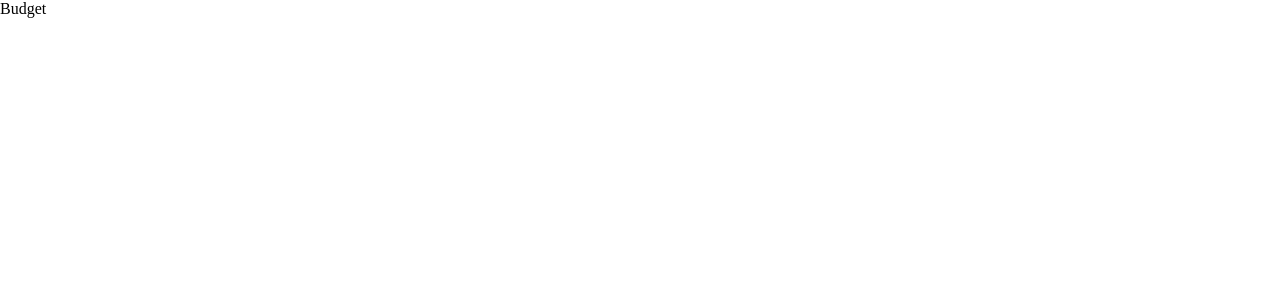
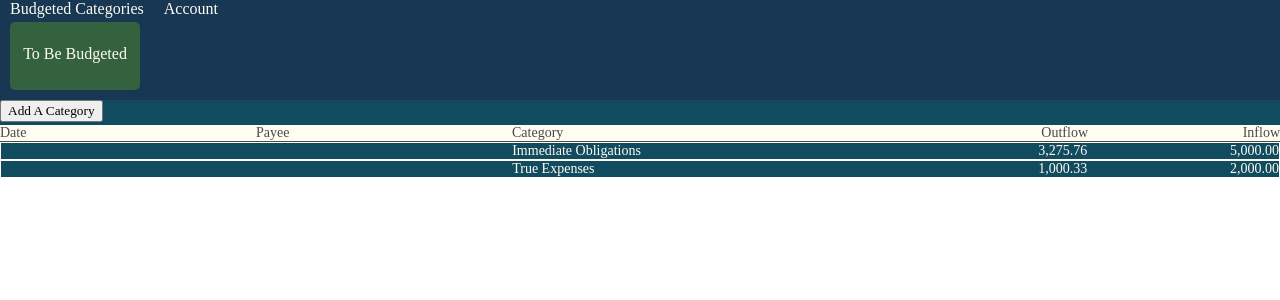
Before and after one commit to anbe6083/Budget_Application, a React (Create React App) app: page /budget in a window 1280 px wide. Shown: the top 300 px of the page. Built offline with nearby package versions, Linux system fonts and the light colour scheme.

Commit message:
Added hardcoded categoryGroups

```diff
--- a/src/Account_route.js
+++ b/src/Account_route.js
@@ -51,7 +51,7 @@ constructor(props) {
     console.log('this.state.transactions: ' +this.state.transactions);
     return (
       <div className="App">
-        <TopBar balance={this.state.balance} />
+        <TopBar balance={this.state.balance} label={"Balance"} />
         <AddTransactionRow handleAddTransaction={this.handleAddTransaction}/>
         <MainBody transactions={this.state.transactions} />
       </div>
--- a/src/App.css
+++ b/src/App.css
@@ -55,6 +55,15 @@
   height: 25px;
 }
 
+.addCategoryRow {
+  color: #FFFCF2;
+  background: #114B5F;
+  height: 100px;
+  width: 100%;
+  max-height: 25px;
+  height: 25px;
+}
+
 .addTransactionRow  {
   left: 10px;
 }
@@ -89,4 +98,16 @@
 
 .topLabel {
   border-bottom: 1px solid #4A4A4A;
+  background: #FFFCF2;
+  width: 100%;
 }
+
+.category {
+  font-size: 14px;
+  width: 100%;
+  background: #114B5F;
+  color: #FFFCF2;
+}
+.categoryGroupDiv {
+  border: 1px solid #FFFCF2;
+}
--- a/src/Balance.js
+++ b/src/Balance.js
@@ -10,7 +10,7 @@ export default class Balance extends Component {
             <div className="BalanceContainer">
                 {this.props.balance}
                 <br />
-                Balance
+                {this.props.label}
             </div>
         )
     }
--- a/src/Budget_route.js
+++ b/src/Budget_route.js
@@ -1,15 +1,58 @@
 import React, {Component} from 'react';
 import TopBar from './TopBar';
+import AddCategoryBar from './addCategory';
+import TopLabel from './topLabel';
+import Category from './category';
+import MainBudgetBody from './mainBudgetBody';
 export default class Budget_Route extends Component {
     constructor(props) {
         super(props);
+        this.state = {
+            categoryGroups: [
+                {
+                    groupName:'Immediate Obligations',
+                    budgeted:'5,000.00',
+                    activity:'3,275.76',
+                    subcategories:[
+                        {
+                            category: 'food',
+                            budgeted: '500.00',
+                            activity: '300.76'
+                        },
+                        {
+                            category: 'rent',
+                            budgeted: '1,000.00',
+                            activity: '1,000.00'
+                        }
+                    ]
+                },
+                {
+                    groupName:'True Expenses',
+                    budgeted:'2,000.00',
+                    activity:'1,000.33',
+                    subcategories:[
+                        {
+                            category: 'Car Insurance',
+                            budgeted: '60.00',
+                            activity: '60.00'
+                        },
+                        {
+                            category: 'Gas',
+                            budgeted: '100.00',
+                            activity: '34.50'
+                        }
+                    ]
+                }
+            ]
+        }
     }
 
     render() {
         return (
             <div>
-                Budget
-                {/* <TopBar /> */}
+                <TopBar label={"To Be Budgeted"} />
+                <AddCategoryBar />
+                <MainBudgetBody />
             </div>
         )
     }
--- a/src/TopBar.js
+++ b/src/TopBar.js
@@ -13,7 +13,7 @@ export default class TopBar extends Component {
                     <a href='#'>Budgeted Categories</a>
                     <a href='#'>Account</a>
                 </div>
-                <Balance balance={this.props.balance}/>
+                <Balance balance={this.props.balance} label={this.props.label}/>
 
             </div>
         )
--- /dev/null
+++ b/src/addCategory.js
@@ -0,0 +1,14 @@
+import React, { Component } from 'react';
+
+export default class AddCategoryBar extends Component {
+    constructor(props){
+        super(props);
+    }
+    render() {
+        return (
+            <div className='addCategoryRow'>
+                <button id="addCategoryBtn" type="button">Add A Category</button>
+            </div>
+        )
+    }
+}
--- a/src/addTransaction.js
+++ b/src/addTransaction.js
@@ -8,7 +8,7 @@ export default class AddTransactionRow extends Component {
     render() {
         return (
             <div className='addTransactionRow'>
-                <button id="addCategoryBtn" type="button">Add A Transaction</button>
+                <button id="addTransactionBtn" type="button">Add A Transaction</button>
             </div>
         )
     }
--- /dev/null
+++ b/src/category.js
@@ -0,0 +1,73 @@
+import React, { Component } from 'react';
+
+export default class Category extends Component {
+    constructor(props) {
+        super(props);
+    }
+
+    render() {
+        const categoryGroups = [
+            {
+                groupName:'Immediate Obligations',
+                budgeted:'5,000.00',
+                activity:'3,275.76',
+                subcategories:[
+                    {
+                        category: 'food',
+                        budgeted: '500.00',
+                        activity: '300.76'
+                    },
+                    {
+                        category: 'rent',
+                        budgeted: '1,000.00',
+                        activity: '1,000.00'
+                    }
+                ]
+            },
+            {
+                groupName:'True Expenses',
+                budgeted:'2,000.00',
+                activity:'1,000.33',
+                subcategories:[
+                    {
+                        category: 'Car Insurance',
+                        budgeted: '60.00',
+                        activity: '60.00'
+                    },
+                    {
+                        category: 'Gas',
+                        budgeted: '100.00',
+                        activity: '34.50'
+                    }
+                ]
+            }
+        ];
+        const categoryGroupsArr = categoryGroups.map((categoryGroup) => {
+            console.log('categoryGroup.groupName ' +categoryGroup.groupName);
+            console.log('categoryGroup.activity ' +categoryGroup.activity);
+            console.log('categoryGroup.budgeted ' +categoryGroup.budgeted);
+            return (
+                <div className="categoryGroupDiv">
+                    <div className="col1"></div>
+                    <div className="col2"></div>
+                    <div className='col3'>
+                        {categoryGroup.groupName}
+                    </div>
+                    <div className='col4'>
+                        {categoryGroup.activity}
+                    </div>
+                    <div className='col5'>
+                        {categoryGroup.budgeted}
+                    </div>
+                </div>
+
+            )
+        });
+
+        return (
+            <div className='category'>
+                {categoryGroupsArr}
+            </div>
+        )
+    }
+}
--- /dev/null
+++ b/src/mainBudgetBody.js
@@ -0,0 +1,18 @@
+import React, { Component } from 'react';
+import './App.css';
+import TopLabel from './topLabel';
+import Category from './category';
+export default class MainBudgetBody extends Component {
+    constructor(props) {
+        super(props);
+    }
+
+    render() {
+        return (
+            <div className="mainBody">
+                <TopLabel />
+                <Category />
+            </div>
+        )
+    }
+}
--- a/src/topLabel.js
+++ b/src/topLabel.js
@@ -8,7 +8,7 @@ export default class TopLabel extends Component {
 
     render() {
         return(
-            <div>
+            <div className="topLabel">
                 <div className="col1">
                     Date
                 </div>
```
Also changed, not shown: src/transaction.js (+0 -24 lines).
